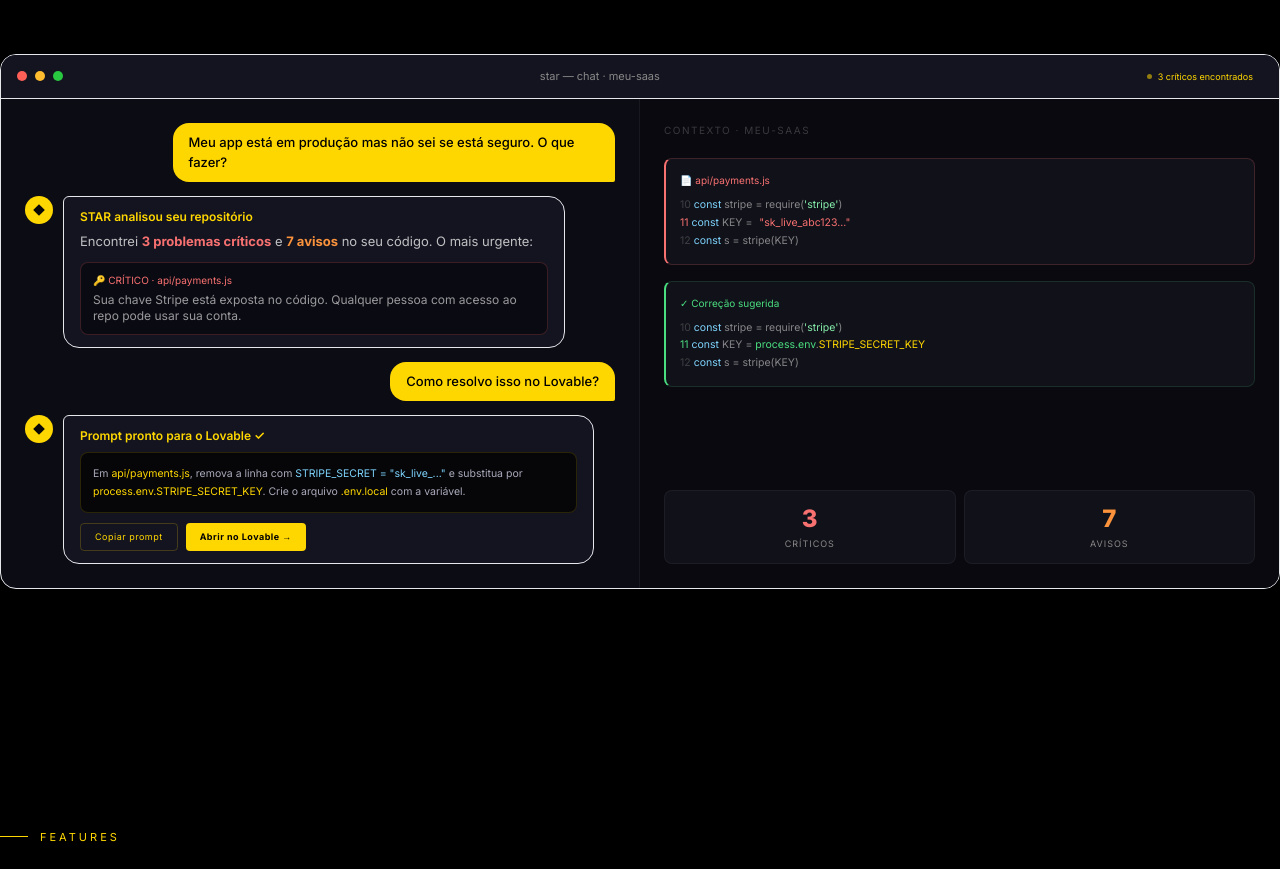
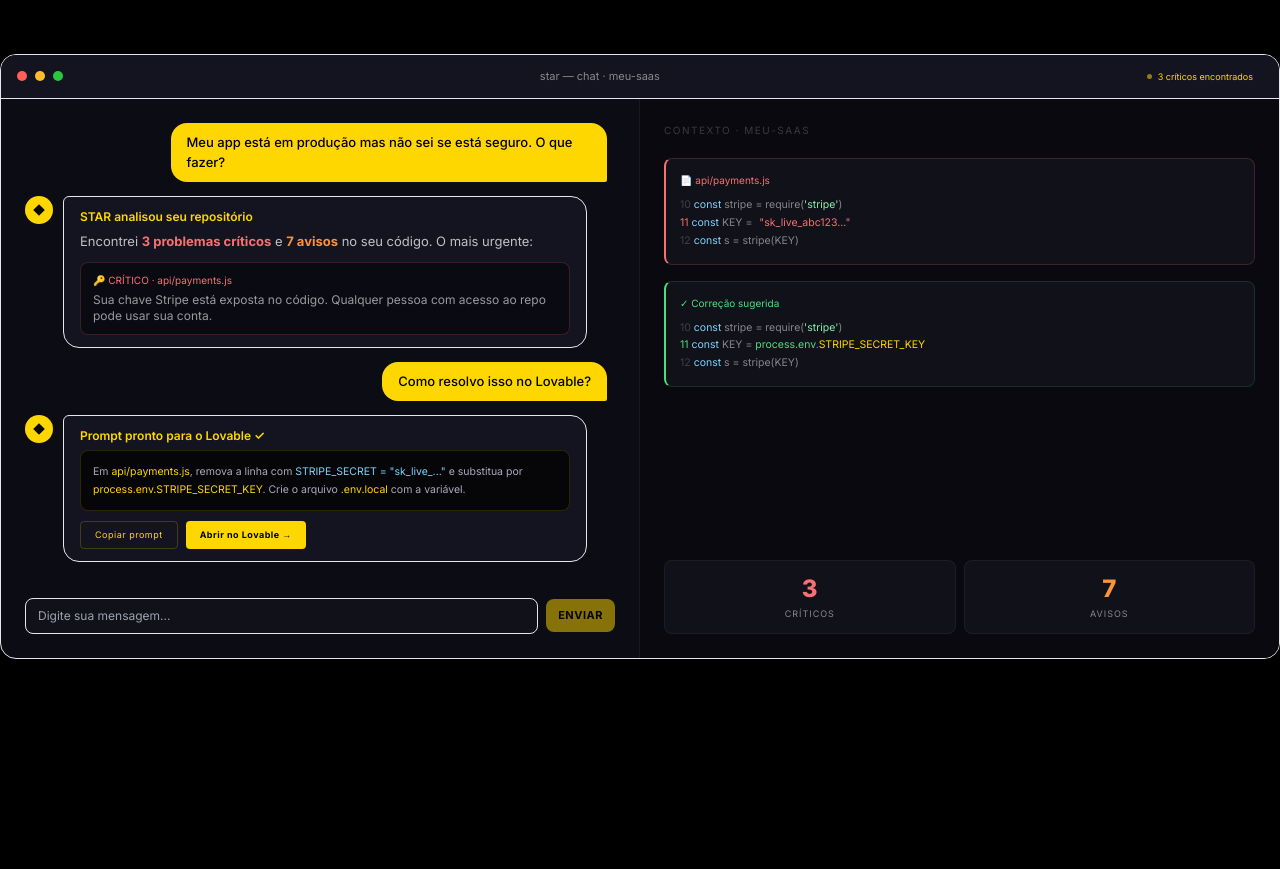
Before and after one commit to Glassolution/Star, a Next.js app: page / in a window 1280 px wide. Shown: the part 2460-3329 px from the top of the page. Built offline with nearby package versions, Linux system fonts and the light colour scheme.

Commit message:
feat: implementa IA real com Gemini no chat via API Route segura

```diff
--- /dev/null
+++ b/src/app/api/chat/route.ts
@@ -0,0 +1,64 @@
+import { NextResponse } from "next/server";
+
+type IncomingMessage = {
+  role: "user" | "assistant";
+  text: string;
+};
+
+export async function POST(request: Request) {
+  try {
+    const key = process.env.GEMINI_KEY;
+    if (!key) {
+      return NextResponse.json(
+        { error: "GEMINI_KEY não configurada no ambiente" },
+        { status: 500 },
+      );
+    }
+
+    const body = (await request.json()) as { messages?: IncomingMessage[] };
+    const messages = Array.isArray(body?.messages) ? body.messages : [];
+    if (messages.length === 0) {
+      return NextResponse.json({ error: "messages é obrigatório" }, { status: 400 });
+    }
+
+    const url = `https://generativelanguage.googleapis.com/v1beta/models/gemini-1.5-flash:generateContent?key=${key}`;
+
+    const geminiBody = {
+      systemInstruction: {
+        parts: [
+          {
+            text: "Você é a Star AI, especialista em segurança de código, vibe coding e desenvolvimento web. Analise repositórios, encontre vulnerabilidades e gere prompts prontos para Lovable, Replit e Claude Code. Responda em português de forma direta e técnica.",
+          },
+        ],
+      },
+      contents: messages.map((m) => ({
+        role: m.role === "assistant" ? "model" : "user",
+        parts: [{ text: m.text }],
+      })),
+    };
+
+    const res = await fetch(url, {
+      method: "POST",
+      headers: { "Content-Type": "application/json" },
+      body: JSON.stringify(geminiBody),
+    });
+
+    const json = await res.json();
+    if (!res.ok) {
+      const message = json?.error?.message ?? "Erro ao chamar Gemini";
+      return NextResponse.json({ error: message }, { status: 500 });
+    }
+
+    const text =
+      json?.candidates?.[0]?.content?.parts
+        ?.map((p: { text?: string }) => p.text ?? "")
+        .join("") ?? "";
+
+    return NextResponse.json({
+      text: text.trim() || "Não consegui gerar uma resposta agora. Tente novamente.",
+    });
+  } catch (e) {
+    const msg = e instanceof Error ? e.message : "Erro interno";
+    return NextResponse.json({ error: msg }, { status: 500 });
+  }
+}
--- a/src/components/Demo.tsx
+++ b/src/components/Demo.tsx
@@ -2,7 +2,7 @@
 
 import { motion } from "framer-motion";
 import { useInView } from "framer-motion";
-import { useRef, useState } from "react";
+import { useState, useRef, useEffect } from "react";
 
 // Window bar component
 function WindowBar({ title }: { title: string }) {
@@ -229,6 +229,109 @@ function ChatDemo() {
   const ref = useRef(null);
   const isInView = useInView(ref, { once: true, margin: "-100px" });
 
+  type ChatMessage = {
+    id: string;
+    role: "user" | "assistant";
+    text: string;
+    kind?: "analysis" | "prompt" | "plain";
+    title?: string;
+    stats?: { critical: number; warnings: number };
+    critical?: { label: string; file: string; details: string };
+  };
+
+  const initialMessages: ChatMessage[] = [
+    {
+      id: "m1",
+      role: "user",
+      text: "Meu app está em produção mas não sei se está seguro. O que fazer?",
+    },
+    {
+      id: "m2",
+      role: "assistant",
+      kind: "analysis",
+      title: "STAR analisou seu repositório",
+      text: "Encontrei 3 problemas críticos e 7 avisos no seu código. O mais urgente:",
+      stats: { critical: 3, warnings: 7 },
+      critical: {
+        label: "🔑 CRÍTICO",
+        file: "api/payments.js",
+        details:
+          "Sua chave Stripe está exposta no código. Qualquer pessoa com acesso ao repo pode usar sua conta.",
+      },
+    },
+    {
+      id: "m3",
+      role: "user",
+      text: "Como resolvo isso no Lovable?",
+    },
+    {
+      id: "m4",
+      role: "assistant",
+      kind: "prompt",
+      title: "Prompt pronto para o Lovable ✓",
+      text:
+        'Em api/payments.js, remova a linha com STRIPE_SECRET = "sk_live_..." e substitua por process.env.STRIPE_SECRET_KEY. Crie o arquivo .env.local com a variável.',
+    },
+  ];
+
+  const [messages, setMessages] = useState<ChatMessage[]>(initialMessages);
+  const [input, setInput] = useState("");
+  const [loading, setLoading] = useState(false);
+  const messagesEndRef = useRef<HTMLDivElement | null>(null);
+
+  useEffect(() => {
+    messagesEndRef.current?.scrollIntoView({ behavior: "smooth" });
+  }, [messages.length, loading]);
+
+  const sendToGemini = async (history: ChatMessage[]) => {
+    const res = await fetch("/api/chat", {
+      method: "POST",
+      headers: { "Content-Type": "application/json" },
+      body: JSON.stringify({
+        messages: history.map((m) => ({ role: m.role, text: m.text })),
+      }),
+    });
+
+    const json = await res.json();
+    if (!res.ok) {
+      const message = json?.error?.message ?? "Erro ao chamar Gemini";
+      throw new Error(message);
+    }
+
+    const text = (json?.text ?? "") as string;
+    return text.trim() || "Não consegui gerar uma resposta agora. Tente novamente.";
+  };
+
+  const onSend = async () => {
+    const trimmed = input.trim();
+    if (!trimmed || loading) return;
+
+    const nextHistory: ChatMessage[] = [
+      ...messages,
+      { id: `u-${Date.now()}`, role: "user", text: trimmed },
+    ];
+
+    setMessages(nextHistory);
+    setInput("");
+    setLoading(true);
+
+    try {
+      const answer = await sendToGemini(nextHistory);
+      setMessages((prev) => [
+        ...prev,
+        { id: `a-${Date.now()}`, role: "assistant", text: answer },
+      ]);
+    } catch (e) {
+      const msg = e instanceof Error ? e.message : "Erro ao gerar resposta";
+      setMessages((prev) => [
+        ...prev,
+        { id: `a-${Date.now()}`, role: "assistant", text: `Erro: ${msg}` },
+      ]);
+    } finally {
+      setLoading(false);
+    }
+  };
+
   return (
     <motion.div
       ref={ref}
@@ -256,65 +359,50 @@ function ChatDemo() {
         <div className="grid grid-cols-2 min-h-[380px]">
           {/* Chat Messages */}
           <div className="p-6 border-r border-white/5 flex flex-col gap-3.5 overflow-hidden">
-            {/* User Message */}
-            <div className="flex justify-end">
-              <div className="bg-star text-black py-2.5 px-4 rounded-2xl rounded-br-sm max-w-[75%] text-[13px] font-medium">
-                Meu app está em produção mas não sei se está seguro. O que fazer?
+            <div className="flex-1 overflow-y-auto pr-2 flex flex-col gap-3.5">
+              {messages.map((m) => {
+                if (m.role === "user") {
+                  return (
+                    <div key={m.id} className="flex justify-end">
+                      <div className="bg-star text-black py-2.5 px-4 rounded-2xl rounded-br-sm max-w-[75%] text-[13px] font-medium whitespace-pre-wrap">
+                        {m.text}
                       </div>
                     </div>
+                  );
+                }
 
-            {/* STAR Response */}
-            <div className="flex gap-2.5 items-start">
+                return (
+                  <div key={m.id} className="flex gap-2.5 items-start">
                     <div className="w-7 h-7 bg-star rounded-full flex items-center justify-center shrink-0">
                       <svg width="14" height="14" viewBox="0 0 24 24" fill="none">
-                  <path d="M12 2L22 12L12 22L2 12L12 2Z" fill="#080808"/>
-                </svg>
-              </div>
-              <div className="bg-[#141420] border border-white/8 py-3 px-4 rounded-md rounded-tr-2xl rounded-br-2xl rounded-bl-2xl max-w-[85%]">
-                <div className="text-xs font-semibold text-star mb-1.5">
-                  STAR analisou seu repositório
-                </div>
-                <div className="text-[13px] text-white/75 leading-[1.6]">
-                  Encontrei{" "}
-                  <strong className="text-[#F87171]">3 problemas críticos</strong>{" "}
-                  e <strong className="text-[#FB923C]">7 avisos</strong> no seu
-                  código. O mais urgente:
-                </div>
-                <div className="mt-2.5 bg-[#0A0A12] border border-[#F87171]/20 rounded-lg py-2.5 px-3">
-                  <div className="text-[10px] text-[#F87171] mb-1">
-                    🔑 CRÍTICO · api/payments.js
-                  </div>
-                  <div className="text-xs text-white/60">
-                    Sua chave Stripe está exposta no código. Qualquer pessoa com
-                    acesso ao repo pode usar sua conta.
-                  </div>
-                </div>
-              </div>
-            </div>
-
-            {/* User Message 2 */}
-            <div className="flex justify-end">
-              <div className="bg-star text-black py-2.5 px-4 rounded-2xl rounded-br-sm max-w-[75%] text-[13px] font-medium">
-                Como resolvo isso no Lovable?
-              </div>
-            </div>
-
-            {/* STAR Prompt Response */}
-            <div className="flex gap-2.5 items-start">
-              <div className="w-7 h-7 bg-star rounded-full flex items-center justify-center shrink-0">
-                <svg width="14" height="14" viewBox="0 0 24 24" fill="none">
-                  <path d="M12 2L22 12L12 22L2 12L12 2Z" fill="#080808"/>
+                        <path d="M12 2L22 12L12 22L2 12L12 2Z" fill="#080808" />
                       </svg>
                     </div>
                     <div className="bg-[#141420] border border-white/8 py-3 px-4 rounded-md rounded-tr-2xl rounded-br-2xl rounded-bl-2xl max-w-[90%]">
-                <div className="text-xs font-semibold text-star mb-2">
-                  Prompt pronto para o Lovable ✓
+                      {m.title && (
+                        <div className="text-xs font-semibold text-star mb-1.5">
+                          {m.title}
                         </div>
+                      )}
+                      {m.kind === "analysis" && m.stats ? (
+                        <div className="text-[13px] text-white/75 leading-[1.6]">
+                          Encontrei{" "}
+                          <strong className="text-[#F87171]">
+                            {m.stats.critical} problemas críticos
+                          </strong>{" "}
+                          e{" "}
+                          <strong className="text-[#FB923C]">
+                            {m.stats.warnings} avisos
+                          </strong>{" "}
+                          no seu código. O mais urgente:
+                        </div>
+                      ) : m.kind === "prompt" && m.id === "m4" ? (
+                        <>
                           <div className="bg-[#060609] border border-star/15 rounded-lg p-3 text-[10.5px] text-[#AAAABB] leading-[1.65]">
                             Em <span className="text-star">api/payments.js</span>, remova a
                             linha com{" "}
                             <span className="text-[#7DD3FC]">
-                    STRIPE_SECRET = "sk_live_..."
+                              STRIPE_SECRET = &quot;sk_live_...&quot;
                             </span>{" "}
                             e substitua por{" "}
                             <span className="text-star">process.env.STRIPE_SECRET_KEY</span>.
@@ -322,14 +410,80 @@ function ChatDemo() {
                             a variável.
                           </div>
                           <div className="flex gap-2 mt-2.5">
-                  <button className="text-[9px] py-1.5 px-3.5 bg-star/8 text-star border border-star/20 rounded hover:bg-star/15 tracking-[0.5px]">
+                            <button
+                              onClick={() => navigator.clipboard?.writeText(m.text)}
+                              className="text-[9px] py-1.5 px-3.5 bg-star/8 text-star border border-star/20 rounded hover:bg-star/15 tracking-[0.5px]"
+                            >
                               Copiar prompt
                             </button>
-                  <button className="text-[9px] py-1.5 px-3.5 bg-star text-black rounded font-bold tracking-[0.5px]">
+                            <button
+                              onClick={() => window.open("https://lovable.dev", "_blank", "noopener,noreferrer")}
+                              className="text-[9px] py-1.5 px-3.5 bg-star text-black rounded font-bold tracking-[0.5px]"
+                            >
                               Abrir no Lovable →
                             </button>
                           </div>
+                        </>
+                      ) : (
+                        <div className="text-[13px] text-white/75 leading-[1.6] whitespace-pre-wrap">
+                          {m.text}
                         </div>
+                      )}
+                      {m.critical && (
+                        <div className="mt-2.5 bg-[#0A0A12] border border-[#F87171]/20 rounded-lg py-2.5 px-3">
+                          <div className="text-[10px] text-[#F87171] mb-1">
+                            {m.critical.label} · {m.critical.file}
+                          </div>
+                          <div className="text-xs text-white/60">
+                            {m.critical.details}
+                          </div>
+                        </div>
+                      )}
+                    </div>
+                  </div>
+                );
+              })}
+
+              {loading && (
+                <div className="flex gap-2.5 items-start">
+                  <div className="w-7 h-7 bg-star rounded-full flex items-center justify-center shrink-0">
+                    <svg width="14" height="14" viewBox="0 0 24 24" fill="none">
+                      <path d="M12 2L22 12L12 22L2 12L12 2Z" fill="#080808" />
+                    </svg>
+                  </div>
+                  <div className="bg-[#141420] border border-white/8 py-3 px-4 rounded-md rounded-tr-2xl rounded-br-2xl rounded-bl-2xl max-w-[85%]">
+                    <div className="flex items-center gap-1.5">
+                      <span className="w-1.5 h-1.5 bg-white/40 rounded-full animate-bounce" />
+                      <span className="w-1.5 h-1.5 bg-white/40 rounded-full animate-bounce" style={{ animationDelay: "120ms" }} />
+                      <span className="w-1.5 h-1.5 bg-white/40 rounded-full animate-bounce" style={{ animationDelay: "240ms" }} />
+                    </div>
+                  </div>
+                </div>
+              )}
+              <div ref={messagesEndRef} />
+            </div>
+
+            <div className="mt-2 flex items-center gap-2">
+              <input
+                value={input}
+                onChange={(e) => setInput(e.target.value)}
+                onKeyDown={(e) => {
+                  if (e.key === "Enter" && !e.shiftKey) {
+                    e.preventDefault();
+                    onSend();
+                  }
+                }}
+                placeholder="Digite sua mensagem..."
+                className="flex-1 bg-[#111119] border border-white/8 rounded-lg px-3 py-2 text-[12px] text-white/80 outline-none focus:border-star/40"
+                disabled={loading}
+              />
+              <button
+                onClick={onSend}
+                disabled={loading || !input.trim()}
+                className="bg-star text-black rounded-lg px-3 py-2 text-[11px] font-bold tracking-[0.5px] uppercase disabled:opacity-50"
+              >
+                Enviar
+              </button>
             </div>
           </div>
 
```
Lines whose indentation alone changed are shown as unchanged.
